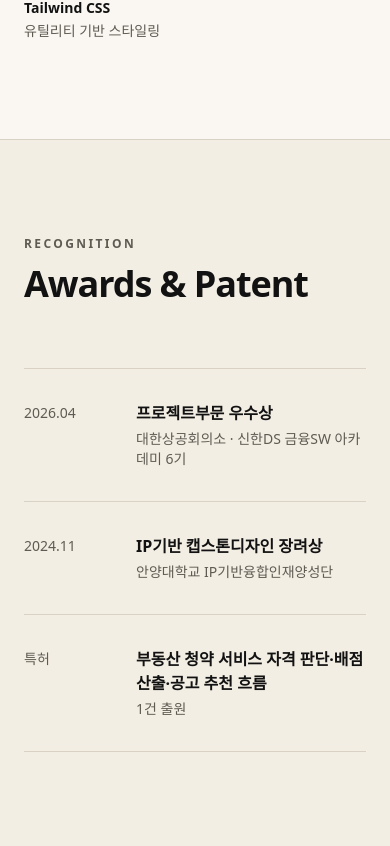
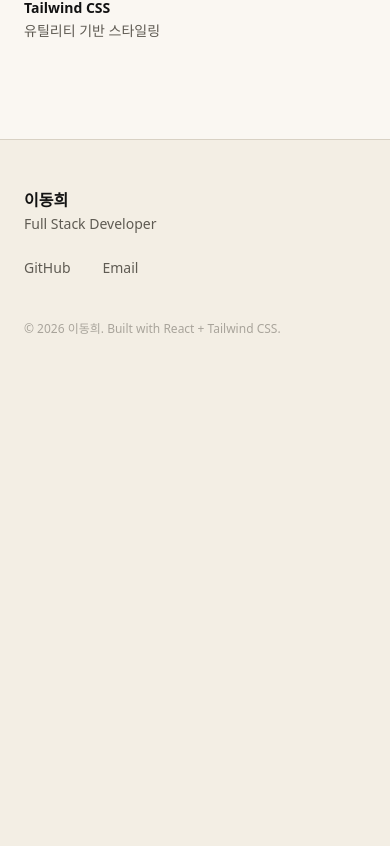
Before and after one commit to hot-gamja/portfolio-v1, a React (Vite) app: page / in a window 390 px wide. Shown: the part 6838-7684 px from the top of the page. After the commit the page ends 7223 px from the top, so only its background shows below. Built offline with nearby package versions, Linux system fonts and the light colour scheme; a web font is replaced by a local one.

Commit message:
chore: remove Awards section

```diff
--- a/src/App.tsx
+++ b/src/App.tsx
@@ -2,7 +2,6 @@ import Nav from './components/Nav'
 import Hero from './components/Hero'
 import Projects from './components/Projects'
 import TechStack from './components/TechStack'
-import Awards from './components/Awards'
 import Footer from './components/Footer'
 import './index.css'
 
@@ -13,7 +12,6 @@ export default function App() {
       <Hero />
       <Projects />
       <TechStack />
-      <Awards />
       <Footer />
     </main>
   )
--- a/src/components/Awards.tsx
+++ /dev/null
@@ -1,45 +0,0 @@
-import { useFadeIn } from '../hooks/useFadeIn'
-import { awards, patent } from '../data/awards'
-
-export default function Awards() {
-  const ref = useFadeIn()
-
-  return (
-    <section id="awards" className="border-t border-line py-24 lg:py-32">
-      <div className="max-w-6xl mx-auto px-6 sm:px-10 lg:px-16">
-        <div ref={ref} className="fade-in">
-          <p className="text-xs font-semibold tracking-[0.2em] text-dim uppercase mb-3">
-            Recognition
-          </p>
-          <h2 className="text-4xl sm:text-5xl font-semibold text-ink tracking-[-0.03em] mb-16">
-            Awards & Patent
-          </h2>
-
-          <div className="space-y-0">
-            {awards.map((award) => (
-              <div
-                key={award.title}
-                className="border-t border-line py-8 grid grid-cols-[5rem_1fr] gap-8 lg:gap-16"
-              >
-                <span className="text-sm text-dim tabular-nums pt-0.5">{award.year}</span>
-                <div>
-                  <p className="text-base font-semibold text-ink">{award.title}</p>
-                  <p className="text-sm text-dim mt-1">{award.org}</p>
-                </div>
-              </div>
-            ))}
-
-            <div className="border-t border-line py-8 grid grid-cols-[5rem_1fr] gap-8 lg:gap-16">
-              <span className="text-sm text-dim pt-0.5">특허</span>
-              <div>
-                <p className="text-base font-semibold text-ink">{patent.title}</p>
-                <p className="text-sm text-dim mt-1">{patent.count}</p>
-              </div>
-            </div>
-            <div className="border-t border-line" />
-          </div>
-        </div>
-      </div>
-    </section>
-  )
-}
--- a/src/components/Nav.tsx
+++ b/src/components/Nav.tsx
@@ -4,7 +4,6 @@ import { useActiveSection } from '../hooks/useActiveSection'
 const navLinks = [
   { label: 'Projects', href: '#projects' },
   { label: 'Skills', href: '#skills' },
-  { label: 'Awards', href: '#awards' },
   { label: 'Contact', href: '#contact' },
 ]
 
--- a/src/data/awards.ts
+++ /dev/null
@@ -1,28 +0,0 @@
-export interface Award {
-  year: string
-  title: string
-  org: string
-}
-
-export interface Patent {
-  title: string
-  count: string
-}
-
-export const awards: Award[] = [
-  {
-    year: '2026.04',
-    title: '프로젝트부문 우수상',
-    org: '대한상공회의소 · 신한DS 금융SW 아카데미 6기',
-  },
-  {
-    year: '2024.11',
-    title: 'IP기반 캡스톤디자인 장려상',
-    org: '안양대학교 IP기반융합인재양성단',
-  },
-]
-
-export const patent: Patent = {
-  title: '부동산 청약 서비스 자격 판단·배점 산출·공고 추천 흐름',
-  count: '1건 출원',
-}
```
